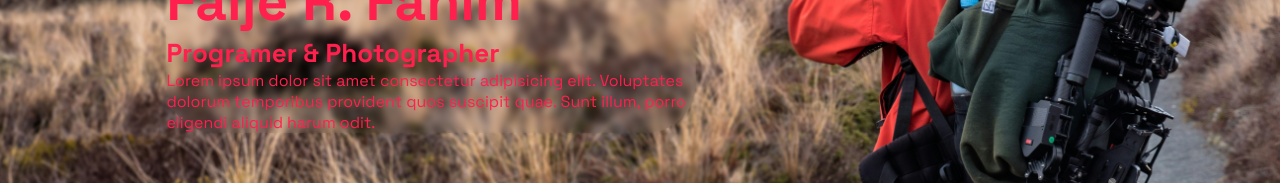
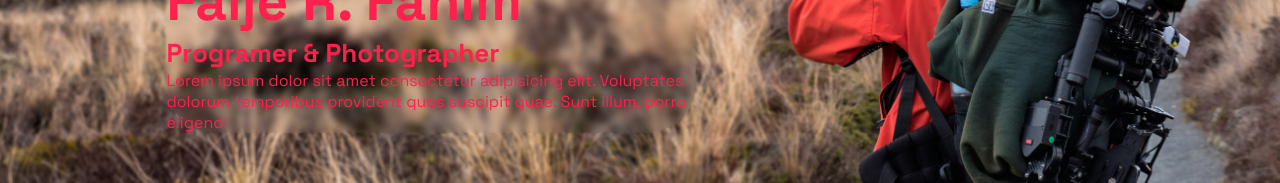
Before and after one commit to fajlerabbifahim/Our-Fast-Website, a plain HTML site: page index.html in a window 1280 px wide. Shown: the part 282-465 px from the top of the page. Drawn offline with nearby package versions, Linux system fonts and the light colour scheme.

Commit message:
first commit

```diff
--- a/index.html
+++ b/index.html
@@ -30,7 +30,7 @@
           <p>
             Lorem ipsum dolor sit amet consectetur adipisicing elit. Voluptates
             dolorum temporibus provident quos suscipit quae. Sunt illum, porro
-            eligendi aliquid harum odit.
+            eligendi
           </p>
         </div>
       </div>
```
